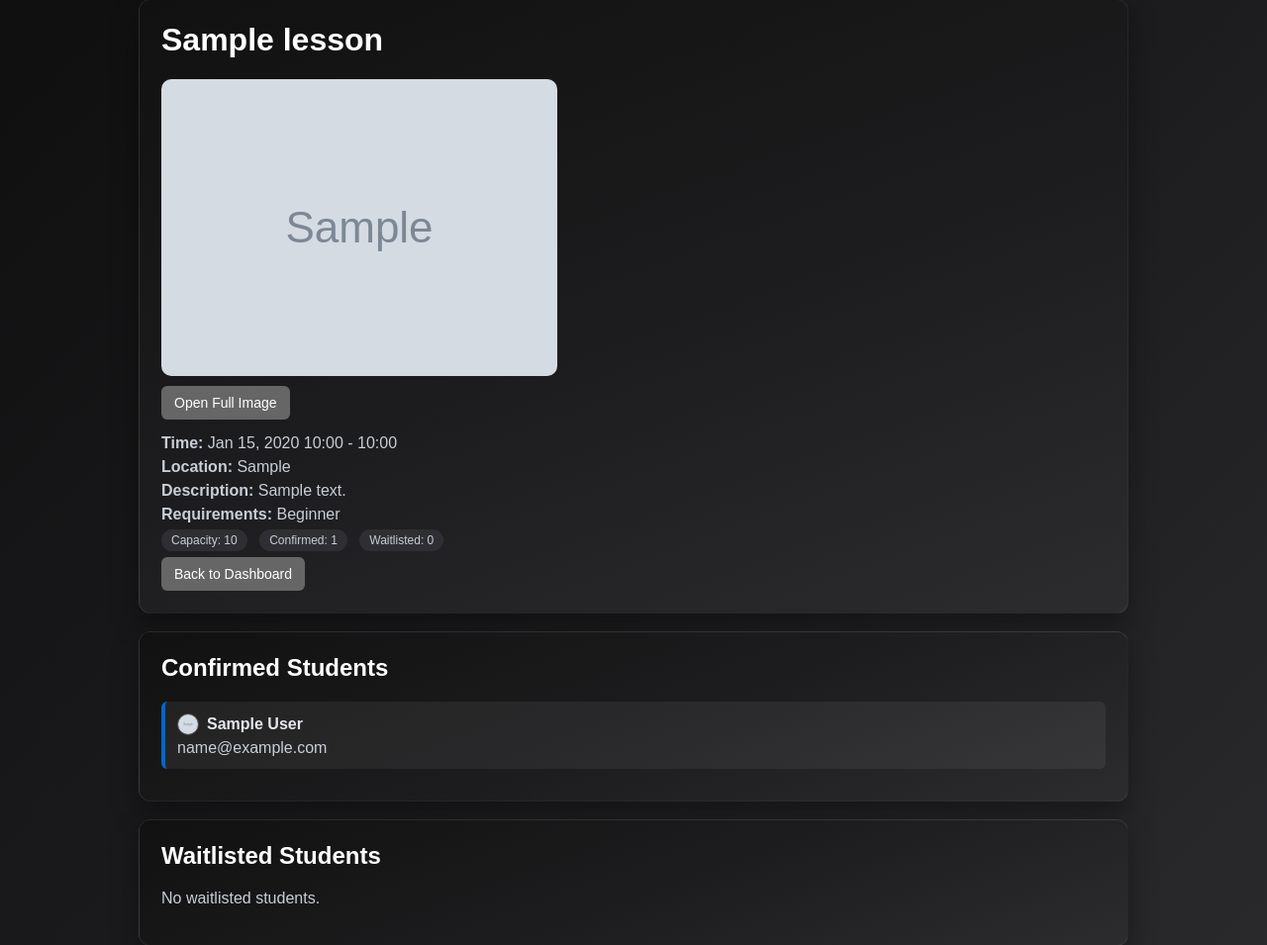
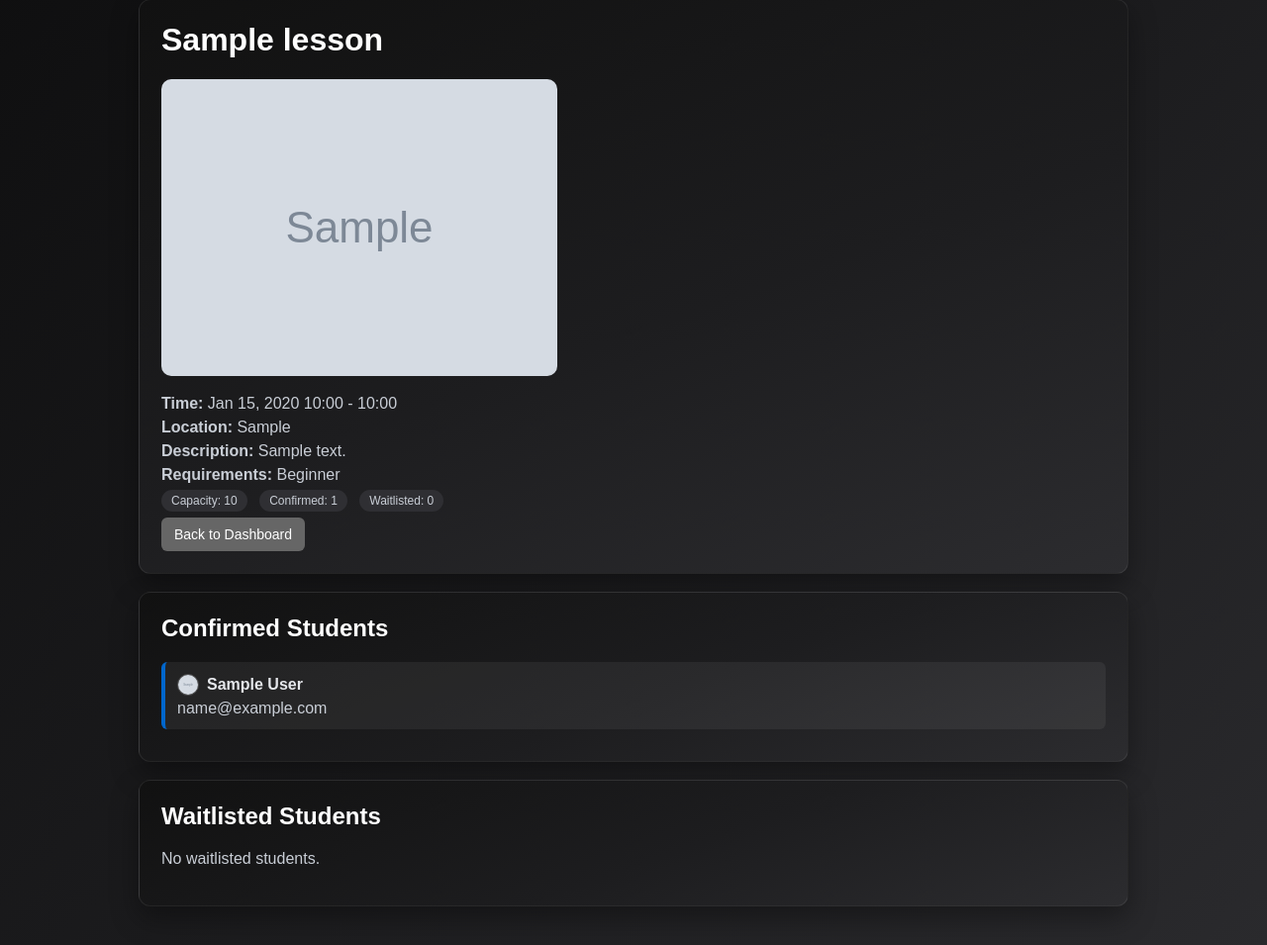
Before and after one commit to ayaanrsiddiqui/LessonSchedulerApp, a Django app: page /lesson/1/student-detail/ in a window 1280 px wide. Shown: the part 25-980 px from the top of the page at 99% size. Run offline with Django 5.2, Linux system fonts and the light colour scheme; a user stored in the database is signed in; tables that the repository leaves empty hold one stand-in row (values such as "Sample post"); grey boxes marked "Sample" are stand-in pictures.

Commit message:
remove Open Full Image button

```diff
--- a/lessonscheduler/templates/lesson_detail.html
+++ b/lessonscheduler/templates/lesson_detail.html
@@ -120,13 +120,8 @@
         <div class="meta">
         {% if lesson.image %}
             <div style="margin-bottom:15px;">
-            <img src="{{ lesson.image.url }}" alt="Lesson Image" style="max-width:100%; border-radius:10px;">
-                <p>
-                <a href="{{ lesson.image.url }}" target="_blank" class="btn btn-secondary">
-                    Open Full Image
-                </a>
-            </p>
-        </div>
+                <img src="{{ lesson.image.url }}" alt="Lesson Image" style="max-width:100%; border-radius:10px;">
+            </div>
         {% endif %}
             <p><strong>Time:</strong> {{ lesson.start_time|date:"M d, Y H:i" }} - {{ lesson.end_time|date:"H:i" }}</p>
             <p><strong>Location:</strong> {{ lesson.location }}</p>
```
